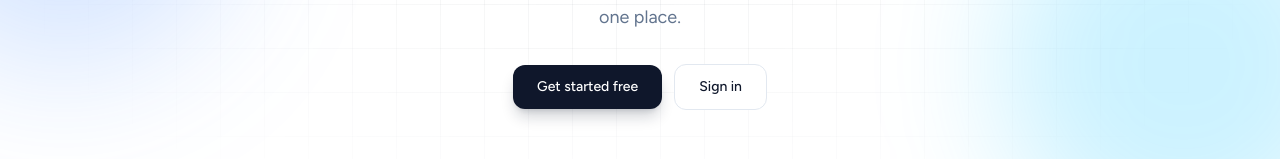
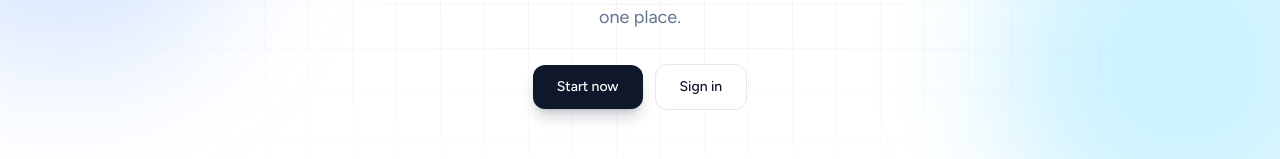
Before and after one commit to juanitoaldebaran/ur-career, a React (Vite) app in the folder frontend/: page / in a window 1280 px wide. Shown: the part 400-559 px from the top of the page. Built offline with nearby package versions, Linux system fonts and the light colour scheme; no server answers.

Commit message:
rename to start now

```diff
--- a/frontend/src/pages/HomePage.tsx
+++ b/frontend/src/pages/HomePage.tsx
@@ -300,7 +300,7 @@ export function HomeContent({ guest = false }: { guest?: boolean }) {
             <TypingWord text={fullText} highlightFrom={GREETING_PREFIX.length} />
           )
         }
-        primary={guest ? { label: 'Get started free', to: '/register' } : { label: 'Start a consultation', to: '/consultation' }}
+        primary={guest ? { label: 'Start now', to: '/register' } : { label: 'Start a consultation', to: '/consultation' }}
         secondary={guest ? { label: 'Sign in', to: '/login' } : { label: 'Explore roadmaps', to: '/roadmap' }}
       />
 
```
